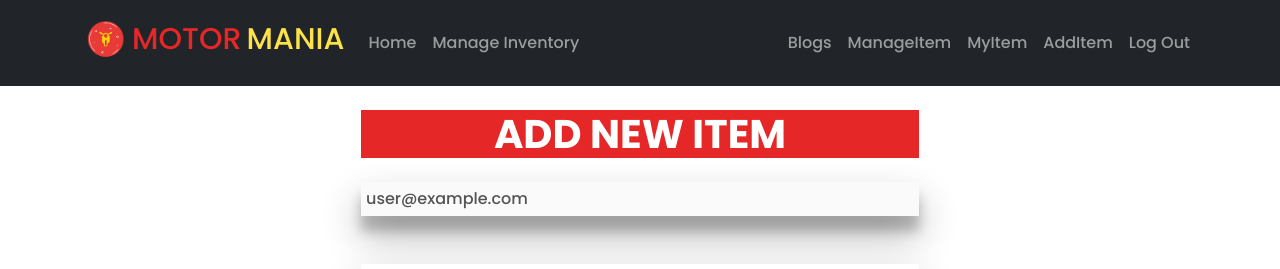
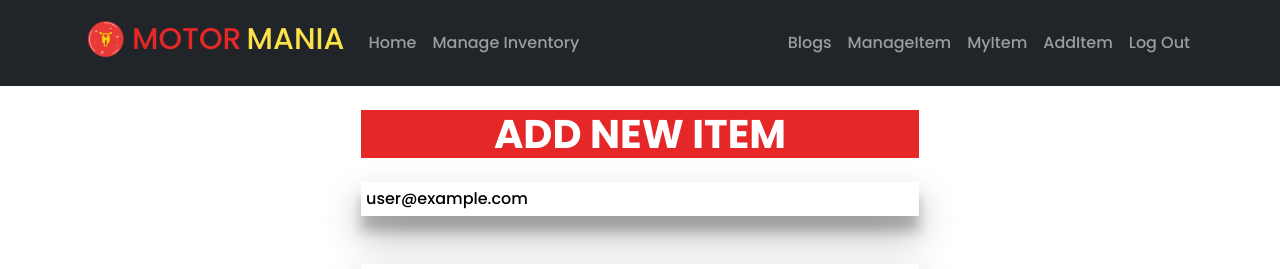
Before and after one commit to Afzal-Hossen-Hasib/Eight_Motor_Mania_Client, a React (Create React App) app: page /additem in a window 1280 px wide. Shown: the top 269 px of the page. Built offline with nearby package versions, Linux system fonts and the light colour scheme; no server answers; sample sign-in values are in the browser's storage.

Commit message:
new item handle

```diff
--- a/package.json
+++ b/package.json
@@ -8,7 +8,7 @@
     "@testing-library/user-event": "^13.5.0",
     "axios": "^0.27.2",
     "bootstrap": "^5.1.3",
-    "firebase": "^9.7.0",
+    "firebase": "^9.8.0",
     "react": "^18.1.0",
     "react-bootstrap": "^2.3.1",
     "react-dom": "^18.1.0",
--- a/src/Pages/AddItem/AddItem.js
+++ b/src/Pages/AddItem/AddItem.js
@@ -9,11 +9,14 @@ import { toast } from 'react-toastify';
 const AddItem = () => {
 
   const [user] = useAuthState(auth);
+  console.log(user);
     const { register, handleSubmit } = useForm();
+    // console.log(register);
     const onSubmit = data => {
       console.log(data)
 
       const url = `http://localhost:5000/inventory`;
+      console.log(url);
       fetch (url, {
         method: 'POST',
         headers: {
@@ -40,7 +43,7 @@ const AddItem = () => {
             <h1 className='text-center title w-50 d-block mx-auto text-center my-4'>Add New Item</h1>
             <form className='d-flex flex-column add-cont' onSubmit={handleSubmit(onSubmit)}>
 
-            <input className='w-50 d-block mx-auto mb-5' placeholder='Email' type="email" value={user?.email} {...register("email")} disabled/>
+            <input className='w-50 d-block mx-auto mb-5' placeholder='Email' type="email" value={user?.email} {...register("email")}/>
             <input className='w-50 d-block mx-auto mb-5' placeholder='Product Name' {...register("name", { required: true, maxLength: 20 })} />
             <textarea className='w-50 d-block mx-auto mb-5' placeholder='Desription' type="text" {...register("desription")} />
             <input className='w-50 d-block mx-auto mb-5' placeholder='Price' type="number" {...register("price")} />
--- a/src/Pages/MyItem/MyItem.js
+++ b/src/Pages/MyItem/MyItem.js
@@ -11,14 +11,18 @@ const MyItem = () => {
 
     useEffect (() => {
         const getNewItem = async() => {
-        const url = `http://localhost:5000/myitem`;
+        const email = user?.email;
+        const url = `http://localhost:5000/myitem?email=${email}`;
+        console.log(url);
         const {data} = await axios.get(url);
+        console.log(data);
         setMyItem(data);
         }
         getNewItem();
     } ,[user]);
 
     const handleDelete = id => {
+        console.log(id);
         const procced = window.confirm('Are You Sure?')
 
         if (procced) {
--- a/src/firebase.init.js
+++ b/src/firebase.init.js
@@ -1,17 +1,17 @@
 // Import the functions you need from the SDKs you need
 import { initializeApp } from "firebase/app";
-import {getAuth} from 'firebase/auth';
+import { getAuth } from "firebase/auth";
 // TODO: Add SDKs for Firebase products that you want to use
 // https://firebase.google.com/docs/web/setup#available-libraries
 
 // Your web app's Firebase configuration
 const firebaseConfig = {
-  apiKey: "AIzaSyArNY83zqn8bPAef74DZgOyaG727vC93sE",
-  authDomain: "motor-mania-4c6d3.firebaseapp.com",
-  projectId: "motor-mania-4c6d3",
-  storageBucket: "motor-mania-4c6d3.appspot.com",
-  messagingSenderId: "82108310581",
-  appId: "1:82108310581:web:d877a9b05883950e0b7d7c"
+  apiKey: "AIzaSyDJPRAr2Omg4n7xbKE_E2vg5mPM0ryVXpA",
+  authDomain: "motor-mania-65f3c.firebaseapp.com",
+  projectId: "motor-mania-65f3c",
+  storageBucket: "motor-mania-65f3c.appspot.com",
+  messagingSenderId: "283102313391",
+  appId: "1:283102313391:web:0f357602aec2409af58d5a",
 };
 
 // Initialize Firebase
```
Also changed, not shown: 1 other file (tests, documents, lock files or other folders).
